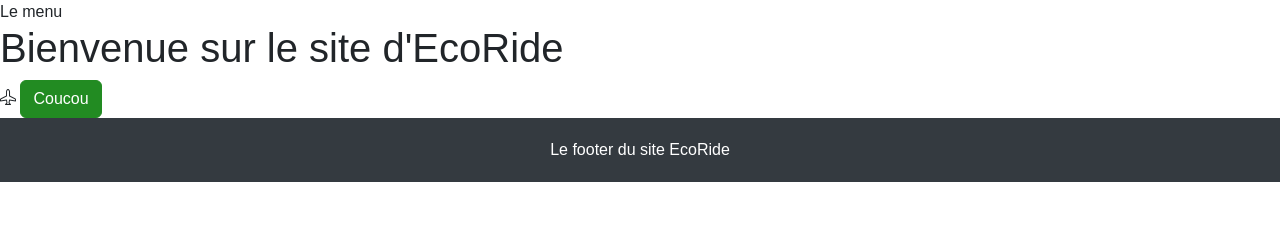
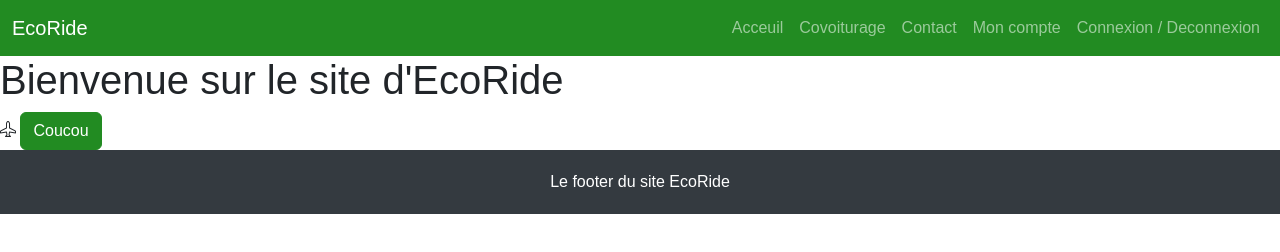
Before and after one commit to guenaellouer/EcoRideFront, a website with bundled scripts: page index.html in a window 1280 px wide. Built offline with nearby package versions, Linux system fonts and the light colour scheme; files whose address does not match are found by name; a web font is replaced by a local one.

Commit message:
Add site header

```diff
--- a/index.html
+++ b/index.html
@@ -16,7 +16,46 @@
     <title>Document</title>
 </head>
 <body>
-    <header>Le menu</header>
+    <header>
+        <nav class="navbar navbar-expand-lg bg-primary"data-bs-theme="dark">
+            <div class="container-fluid">
+              <a class="navbar-brand" href="/">EcoRide</a>
+              <button class="navbar-toggler" type="button" data-bs-toggle="collapse" data-bs-target="#navbarSupportedContent" aria-controls="navbarSupportedContent" aria-expanded="false" aria-label="Toggle navigation">
+                <span class="navbar-toggler-icon"></span>
+              </button>
+              <div class="collapse navbar-collapse" id="navbarSupportedContent">
+                <ul class="navbar-nav ms-auto mb-2 mb-lg-0">
+                  <!--
+                  <li class="nav-item">
+                    <a class="nav-link active" aria-current="page" href="#">Home</a>
+                  </li>
+                  -->
+
+                  <li class="nav-item">
+                    <a class="nav-link" href="/">Acceuil</a>
+                  </li>
+                  <li class="nav-item">
+                    <a class="nav-link" href="#">Covoiturage</a>
+                  </li>
+                  <li class="nav-item">
+                    <a class="nav-link" href="#">Contact</a>
+                  </li>
+                  <li class="nav-item">
+                    <a class="nav-link" href="#">Mon compte</a>
+                  </li>
+                  <li class="nav-item">
+                    <a class="nav-link" href="#">Connexion / Deconnexion</a>
+                  </li>
+                  <!--
+                  <li class="nav-item">
+                    <a class="nav-link disabled" aria-disabled="true">Disabled</a>
+                  </li>
+                  -->
+                </ul>
+              </div>
+            </div>
+          </nav>
+    </header>
 
     <main id="main-page">
         <!-- ici le contenu des pages -->
```
